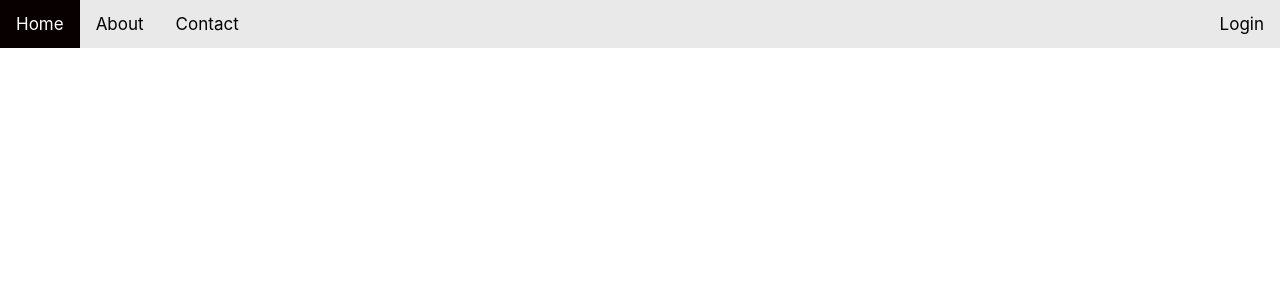
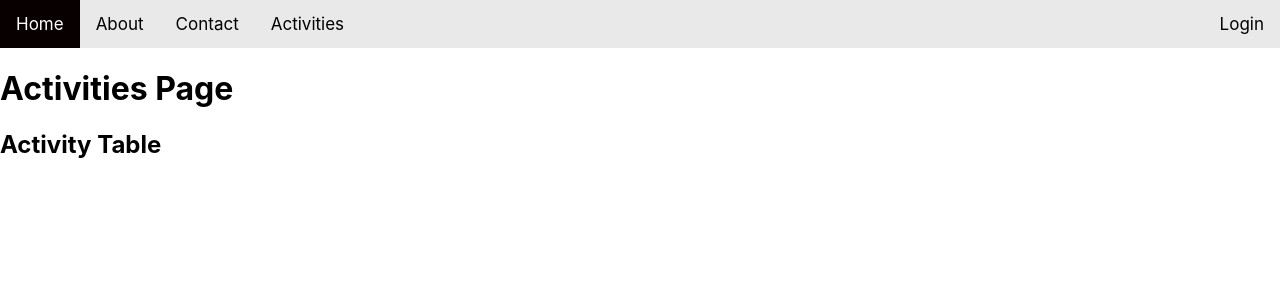
Before and after one commit to gFolgateGU/weight-trace-web, a React (Create React App) app in the folder web/: page /activities in a window 1280 px wide. Shown: the top 300 px of the page. Built offline with nearby package versions, Linux system fonts and the light colour scheme; no server answers.

Commit message:
initial activities integration with api

```diff
--- a/web/src/App.js
+++ b/web/src/App.js
@@ -3,6 +3,7 @@ import NavBar from './components/NavBar';
 
 import Home from './pages';
 import About from './pages/about';
+import Activities from './pages/activities';
 import Contact from './pages/contact';
 import WebTokenGen from './components/WebTokenGen';
 
@@ -19,6 +20,7 @@ function App() {
         <Route path='/' element={<Home tokenMgr={tokenMgr}/>} />
         <Route path='/about' element={<About tokenMgr={tokenMgr} />} />
         <Route path='/contact' element={<Contact/>} />
+        <Route path='/activities' element={<Activities/>} />
     </Routes>
     </BrowserRouter>
   );
--- /dev/null
+++ b/web/src/components/ActivitiyTable.js
@@ -0,0 +1,29 @@
+import React from 'react'
+import { useEffect, useState } from 'react';
+import axios from 'axios';
+
+export default function Activities({ }) {
+    const [activities, setActivities] = useState([]);
+
+    useEffect(() => {
+        const fetchActivties = () => {
+            axios.get('/api/activities')
+            .then(res => {
+                const profiles = res.data;
+                console.log(profiles);
+                //this.setState({profiles})
+            })
+            .catch((error) => {
+                console.log('Error fetching data')
+            })
+        }
+
+        fetchActivties();
+    }, []);
+
+    return (
+        <div>
+            <h2>Activity Table</h2>
+        </div>
+    );
+}
--- a/web/src/components/NavBar.js
+++ b/web/src/components/NavBar.js
@@ -76,6 +76,7 @@ export default function NavBar({ tokenMgr }) {
       <a className="active" href="/">Home</a>
       <a href="/about">About</a>
       <a href="/contact">Contact</a>
+      <a href="/activities">Activities</a>
       <div className="login-container">
         {userLoggedIn ? renderAuthLinks() : renderNoAuthLinks()}
       </div>
--- /dev/null
+++ b/web/src/pages/activities.js
@@ -0,0 +1,13 @@
+import React from 'react';
+import ActivityTable from '../components/ActivitiyTable'
+
+const Activities = () => {
+  return (
+    <div>
+      <h1>Activities Page</h1>
+      <ActivityTable />
+    </div>
+  );
+};
+
+export default Activities;
```
